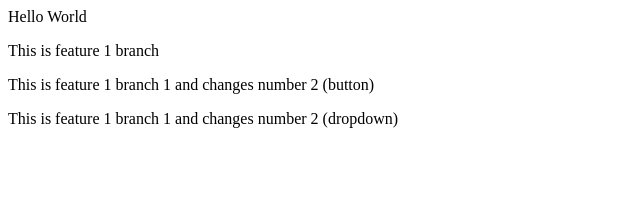
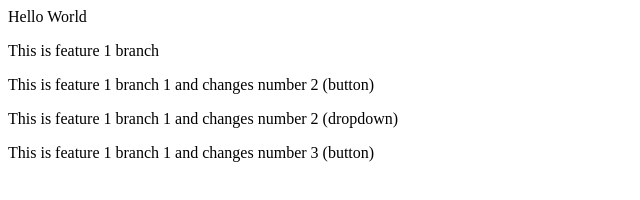
Before and after one commit to Farhadshaikh123/learning1, a plain HTML site: page index.html in a window 1280 px wide. Shown: the whole page, without its empty margins (0-640 px from the left). Drawn offline with Linux system fonts and the light colour scheme.

Commit message:
3rd change

```diff
--- a/index.html
+++ b/index.html
@@ -2,3 +2,4 @@
 <p> This is feature 1 branch </p>
 <p> This is feature 1 branch 1 and changes number 2 (button)</p>
 <p> This is feature 1 branch 1 and changes number 2 (dropdown)</p>
+<p> This is feature 1 branch 1 and changes number 3 (button)</p>
```
